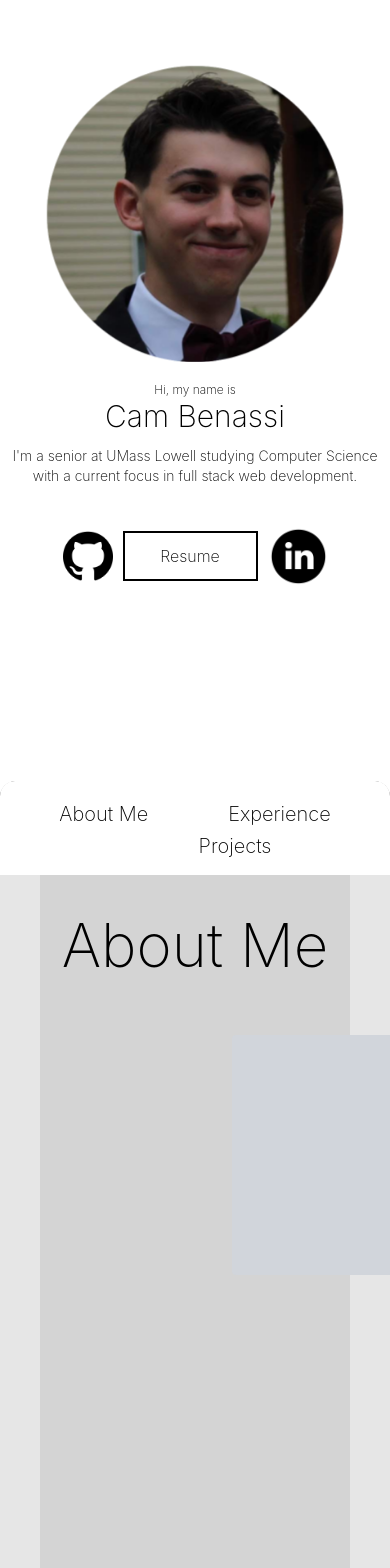
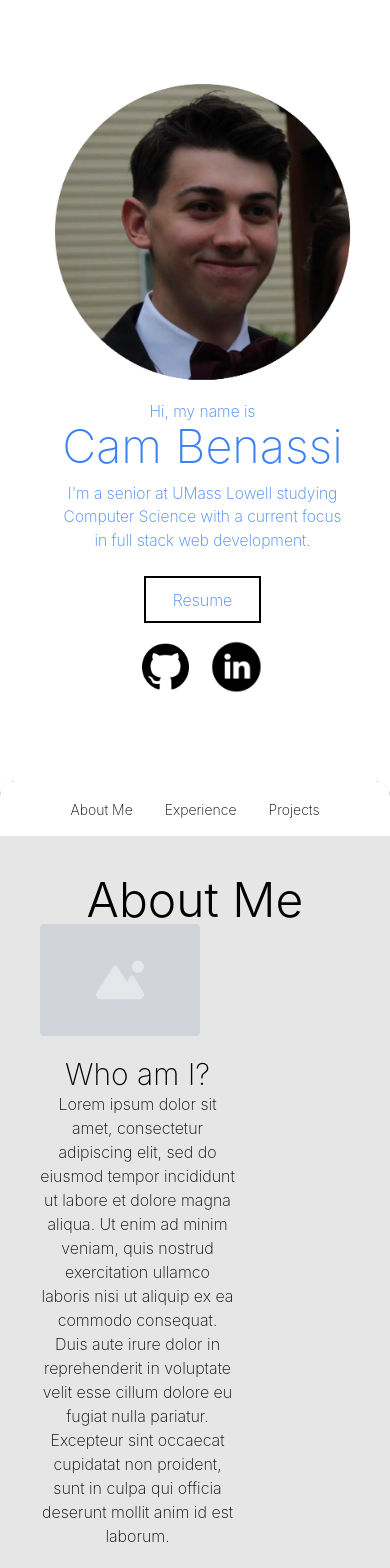
Before and after one commit to cambenassi/portfolio, a React (Create React App) app in the folder client/: page / in a window 390 px wide. Shown: the top 1568 px of the page. Built offline with nearby package versions, Linux system fonts and the light colour scheme.

Commit message:
added path

```diff
--- a/client/src/AboutMe.js
+++ b/client/src/AboutMe.js
@@ -21,12 +21,12 @@ import mips from './Icons/mips.png';
 export default function AboutMe() {
   return (
     <>
-      <div class="bg-neutral-300 mx-10 pb-10 rounded-b-2xl" id="aboutMeContainer">
-        <h1 class="flex justify-center pt-[40px] text-6xl">About Me</h1>
-        <div class="flex pt-[60px]" id="columnsWrapper">
-          <div class="w-[50vw] ml-48" id="col1">
+      <div class=" mx-10 pb-10 rounded-b-2xl" id="aboutMeContainer">
+        <h1 class="flex justify-center pt-[40px] font-light xs:text-5xl md:text-6xl">About Me</h1>
+        <div class="xs:inline md:flex pt-[60px]" id="columnsWrapper">
+          <div class="xs:w-[85vw] xs:ml-0 w-[50vw] md:ml-48" id="col1">
             <div role="status" class="">
-              <div class="flex justify-center items-center w-96 h-60 bg-gray-300 rounded sm:w-96 dark:bg-gray-500">
+              <div class="flex justify-center items-center w-40 h-28 bg-gray-300 rounded sm:w-96 dark:bg-gray-500">
                   <svg class="w-12 h-12 text-gray-200" xmlns="http://www.w3.org/2000/svg" aria-hidden="true" fill="currentColor" viewBox="0 0 640 512"><path d="M480 80C480 35.82 515.8 0 560 0C604.2 0 640 35.82 640 80C640 124.2 604.2 160 560 160C515.8 160 480 124.2 480 80zM0 456.1C0 445.6 2.964 435.3 8.551 426.4L225.3 81.01C231.9 70.42 243.5 64 256 64C268.5 64 280.1 70.42 286.8 81.01L412.7 281.7L460.9 202.7C464.1 196.1 472.2 192 480 192C487.8 192 495 196.1 499.1 202.7L631.1 419.1C636.9 428.6 640 439.7 640 450.9C640 484.6 612.6 512 578.9 512H55.91C25.03 512 .0006 486.1 .0006 456.1L0 456.1z"/></svg>
               </div>
             </div>
--- a/client/src/Experience.js
+++ b/client/src/Experience.js
@@ -4,7 +4,7 @@ export default function Experience() {
   return (
     <>
 
-        <div class="bg-neutral-300 mx-10 pb-10 rounded-2xl" id="experienceContainer">
+        <div class="mx-10 pb-10 rounded-2xl" id="experienceContainer">
             <h1 class="flex justify-center pt-10 mt-[80px] text-6xl">Experience</h1>
         </div>
     </>
--- a/client/src/Header.js
+++ b/client/src/Header.js
@@ -44,7 +44,7 @@ $(function(){
 
     $(document).on('click', '#experience', function () {
       $("html").animate(
-        { scrollTop: $("#experienceContainer").offset().top -115}, 800);
+        { scrollTop: $("#experienceContainer").offset().top -80}, 800);
     });
 
     $(document).on('click', '#projects', function () {
@@ -55,14 +55,17 @@ $(function(){
 export default function Header() {
   return (
     <>
-      <div class="bg-white text-white w-full h-12 fixed top-0">_</div>
-      <div class="" id='nav_bar'>
-          <ul class='nav_links text-center' id="nav_links">
-              <li id="aboutMe" class="mr-20 text-xl hover:cursor-pointer">About Me</li>
-              <li id="experience" class="text-xl hover:cursor-pointer">Experience</li>
-              <li id="projects" class="ml-20 text-xl hover:cursor-pointer">Projects</li>
-              {/* <button class="text-white text-xl float-right mr-[1.5vw] mt-1">Contact Me</button> */}
-          </ul>
+      {/* Desktop View */}
+      <div class="">
+        <div class="bg-white text-white w-full h-12 fixed top-0">_</div>
+        <div class="" id='nav_bar'>
+            <ul class='nav_links text-center' id="nav_links">
+                <li id="aboutMe" class="xs:mr-8 md:mr-20 xs:text-sm md:text-xl hover:cursor-pointer">About Me</li>
+                <li id="experience" class="xs:text-sm md:text-xl hover:cursor-pointer">Experience</li>
+                <li id="projects" class="xs:ml-8 md:ml-20 xs:text-sm md:text-xl hover:cursor-pointer">Projects</li>
+                {/* <button class="text-white text-xl float-right mr-[1.5vw] mt-1">Contact Me</button> */}
+            </ul>
+        </div>
       </div>
     </>
   )
--- a/client/src/MainCard.js
+++ b/client/src/MainCard.js
@@ -16,46 +16,43 @@ $(function() {
 export default function MainCard() {
   return (
     <>
-    <div>
-      {/* Desktop View */}
-      <div class="ml-[15px] xs:hidden md:block" id="container">
+      <div class="ml-[15px] xxs:text-red-500 xs:text-blue-500 sm:text-purple-500 md:text-green-500 lg:text-orange-500" id="container">
         <div id="imgContainer" class="fade-in flex justify-center items-center">
           <img class="mt-[10vh] h-[35vh] w-[35vh]" src={cam}></img>
         </div>
-        <div class="fade-in pt-7" id="textContainer">
-          <div class="flex justify-center items-center">Hi, my name is</div>
-          <div class="flex justify-center items-center text-6xl">Cam Benassi</div>
-          <div class="flex justify-center items-center pt-3 ">
-            <p class="text-center">I'm a senior at UMass Lowell studying Computer Science <br></br> with a current focus in full stack web development.</p>
+        <div class="fade-in pt-5" id="textContainer">
+          <div class="flex justify-center items-center sm:text-xl xs:text-[4vw]">Hi, my name is</div>
+          <div class="flex justify-center items-center xxs:text-5xl xs:text-[12vw] sm:text-6xl">Cam Benassi</div>
+          <div class="flex justify-center items-center pt-3 xs:text-[4vw] sm:text-lg">
+            <p class="text-center xs:w-[75vw] sm:w-96">I'm a senior at UMass Lowell studying Computer Science with a current focus in full stack web development.</p>
           </div>
         </div>
         <div id="btnContainer">
           <div class="flex justify-center items-center mt-6">
             <a href={resume} without rel="noopener noreferrer" target="_blank">
-              <button class="w-[135px] h-[50px] border-2 border-black" id="resumeButton">Resume</button>
+              <button class="xs:w-[30vw] sm:w-[135px] xs:h-[12vw] sm:h-[50px] border-2 border-black" id="resumeButton">Resume</button>
             </a>
           </div>
           <div class="flex justify-center items-center mt-4">
             <a target="_blank" href="https://github.com/cambenassi">
-              <img class="w-[50px] h-[50px] mr-[10px]" src={github} id="github"></img>
+              <img class="xs:w-[12vw] xs:h-[12vw] sm:w-[50px] sm:h-[50px] mr-[10px]" src={github} id="github"></img>
             </a>
             <a target="_blank" href="https://www.linkedin.com/in/cameron-benassi-5750861a4/">
-              <img class="w-[60px] h-[60px] ml-[10px]" src={linkedin} id="linkedin"></img>
+              <img class="xs:w-[14vw] xs:h-[14vw] sm:w-[60px] sm:h-[60px] ml-[10px]" src={linkedin} id="linkedin"></img>
             </a>
           </div>
         </div>
       </div>
-      </div>
       {/* Mobile View */}
-      <div class="ml-[15px] xs:inline sm:hidden" id="container">
+      {/* <div class="ml-[15px] xs:inline md:hidden" id="container">
         <div id="imgContainer" class="fade-in flex justify-center items-center">
           <img class="mt-[5vh] h-[35vh] w-[35vh]" src={cam}></img>
         </div>
-        <div class="fade-in pt-5" id="textContainer">
+        <div class="fade-in pt-10" id="textContainer">
           <div class="flex justify-center items-center text-xs">Hi, my name is</div>
-          <div class="flex justify-center items-center text-3xl">Cam Benassi</div>
+          <div class="flex justify-center items-center xxs:text-3xl xs:text-4xl">Cam Benassi</div>
           <div class="flex justify-center items-center pt-3 text-sm">
-            <p class="text-center">I'm a senior at UMass Lowell studying Computer Science with a current focus in full stack web development.</p>
+            <p class="text-center w-[70vw]">I'm a senior at UMass Lowell studying Computer Science with a current focus in full stack web development.</p>
           </div>
         </div>
         <div id="btnContainer">
@@ -63,16 +60,15 @@ export default function MainCard() {
           </div>
           <div class="flex justify-center items-center mt-4">
             <a target="_blank" href="https://github.com/cambenassi">
-              <img class="w-[50px] h-[50px] mr-[10px]" src={github}></img>
+              <img class="w-[40px] h-[40px] mr-[10px]" src={github}></img>
             </a>
-            <button class="w-[135px] h-[50px] border-2 border-black" id="resumeButton">Resume</button>
+            <button class="w-[135px] h-[40px] border-2 border-black" id="resumeButton">Resume</button>
             <a target="_blank" href="https://www.linkedin.com/in/cameron-benassi-5750861a4/">
-              <img class="w-[60px] h-[60px] ml-[10px]" src={linkedin}></img>
+              <img class="w-[50px] h-[50px] ml-[6px]" src={linkedin}></img>
             </a>
           </div>
         </div>
-      </div>
-
+      </div> */}
     </>
   )
 }
--- /dev/null
+++ b/client/src/MobileHeader.js
@@ -0,0 +1,11 @@
+import React from 'react'
+
+export default function MobileHeader() {
+  return (
+    <>
+        <div class=" bg-transparent">
+            a
+        </div>
+    </>
+  )
+}
--- a/client/src/Scrollable.js
+++ b/client/src/Scrollable.js
@@ -3,8 +3,10 @@ import $ from 'jquery';
 
 import Header from './Header';
 import AboutMe from './AboutMe';
+import Experience from './Experience';
+import MobileHeader from './MobileHeader';
+
 import './Scrollable.css';
-import Experience from './Experience';
 
 $(function () {
   window.addEventListener('scroll', function() {
@@ -20,7 +22,6 @@ export default function Scrollable() {
   return (
     <>
       <div id="container" class="bg-black rounded-t-2xl z-[1000] relative">
-        {/* added class */}
         <div id="headerWrapper" class="">
             <Header />
         </div>
--- a/client/src/index.css
+++ b/client/src/index.css
@@ -19,6 +19,7 @@ body {
     sans-serif;
   -webkit-font-smoothing: antialiased;
   -moz-osx-font-smoothing: grayscale;
+  min-width: 375px;
 }
 
 code {
--- a/client/tailwind.config.js
+++ b/client/tailwind.config.js
@@ -5,7 +5,7 @@ module.exports = {
   ],
   theme: {
     screens: {
-      'xxs': '299px',
+      'xxs': '200px',
       "xs": '300px',
       "sm": '400px',
       'md': '768px',
```
Also changed, not shown: client/src/App.css (line endings or trailing spaces), 1 other file (tests, documents, lock files or other folders).
